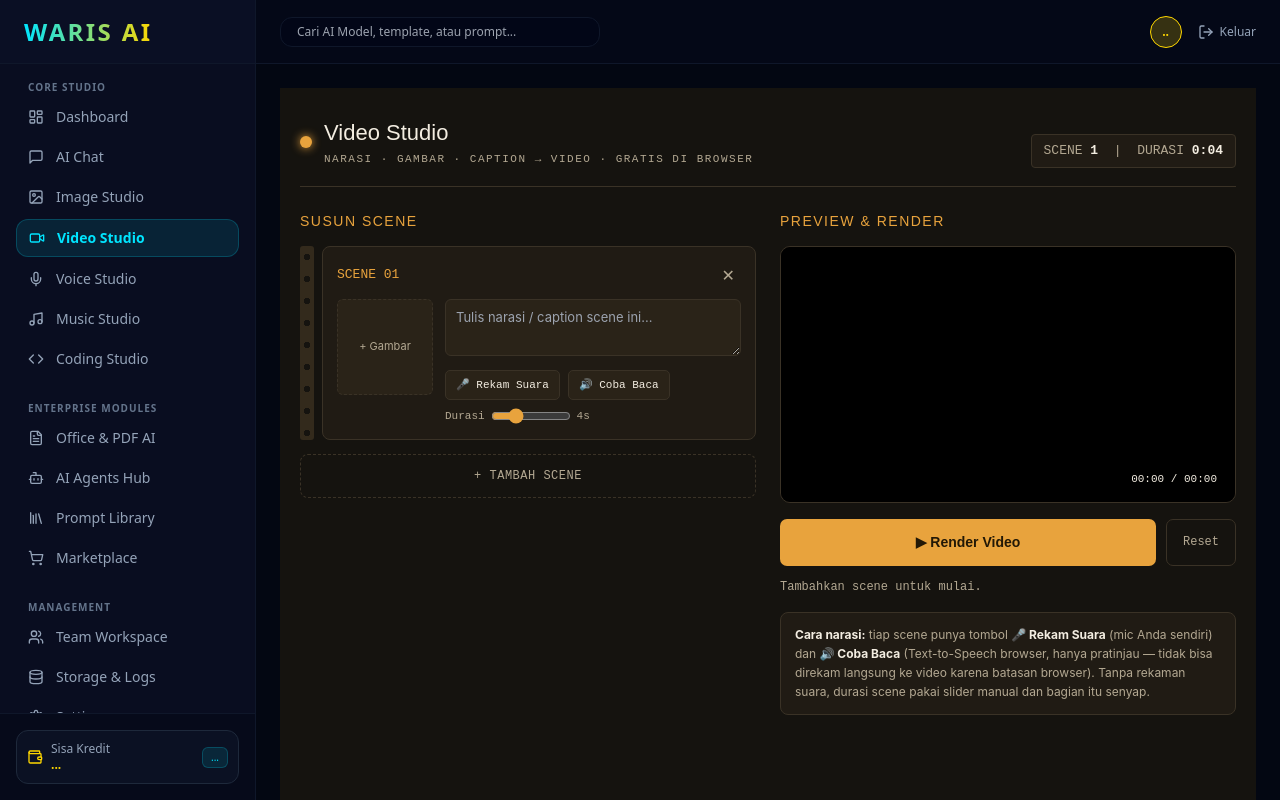
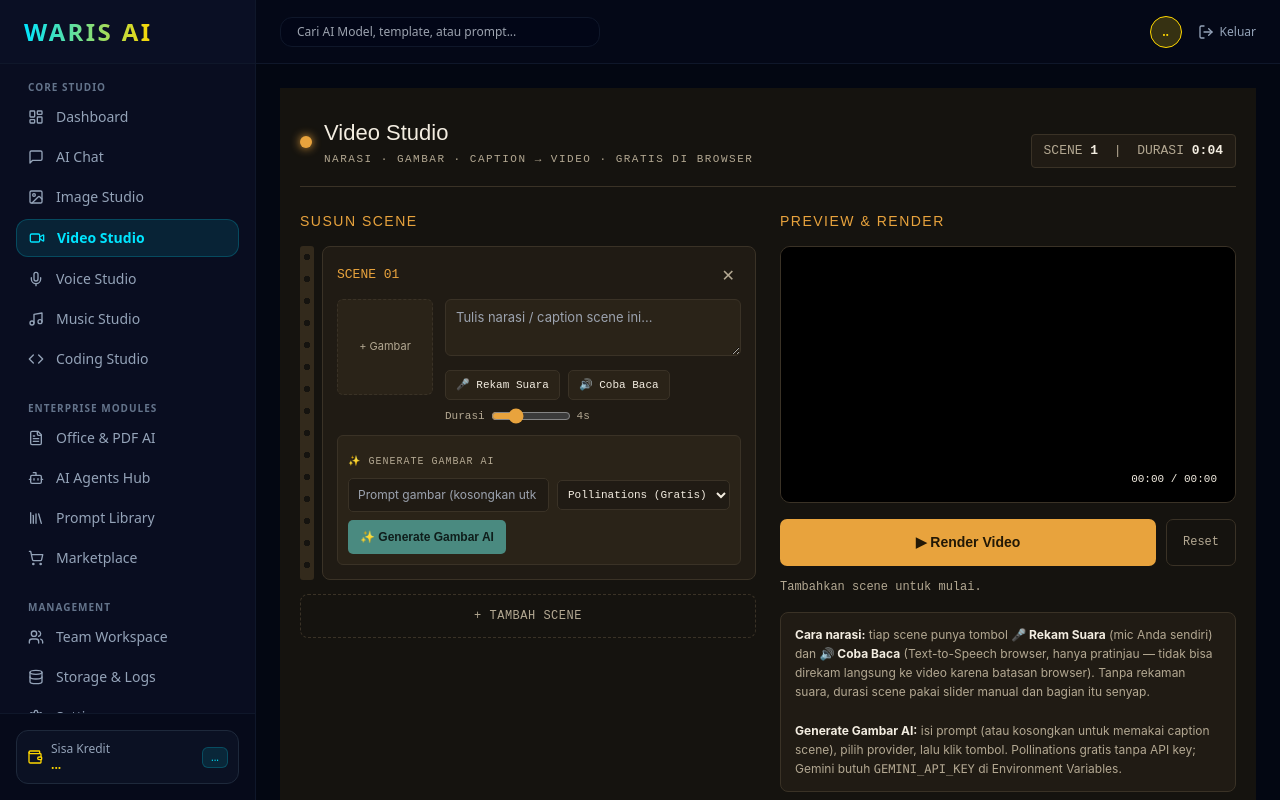
Before and after one commit to waris191010/waris-ai-superapp, a Next.js app: page /dashboard/video in a window 1280 px wide. Built offline with nearby package versions, Linux system fonts and the light colour scheme; no server answers.

Commit message:
Implement AI image generation feature
Added functionality for AI image generation including prompt input and provider selection.

```diff
--- a/src/app/dashboard/video/page.tsx
+++ b/src/app/dashboard/video/page.tsx
@@ -11,6 +11,9 @@
   audioUrl: string | null;
   audioDuration: number;
   kbDirection: 1 | -1;
+  imagePrompt: string;
+  imageProvider: 'pollinations' | 'gemini';
+  isGeneratingImage: boolean;
 }
 
 let sceneIdSeq = 1;
@@ -73,7 +76,11 @@
 
 export default function VideoStudioPage() {
   const [scenes, setScenes] = useState<Scene[]>([
-    { id: sceneIdSeq++, imageUrl: null, caption: '', manualDuration: 4, audioBlob: null, audioUrl: null, audioDuration: 0, kbDirection: 1 },
+    {
+      id: sceneIdSeq++, imageUrl: null, caption: '', manualDuration: 4,
+      audioBlob: null, audioUrl: null, audioDuration: 0, kbDirection: 1,
+      imagePrompt: '', imageProvider: 'pollinations', isGeneratingImage: false,
+    },
   ]);
   const [isRendering, setIsRendering] = useState(false);
   const [status, setStatus] = useState('Tambahkan scene untuk mulai.');
@@ -95,6 +102,7 @@
       id: sceneIdSeq++, imageUrl: null, caption: '', manualDuration: 4,
       audioBlob: null, audioUrl: null, audioDuration: 0,
       kbDirection: Math.random() > 0.5 ? 1 : -1,
+      imagePrompt: '', imageProvider: 'pollinations', isGeneratingImage: false,
     }]);
   };
 
@@ -108,6 +116,36 @@
     const reader = new FileReader();
     reader.onload = (ev) => updateScene(id, { imageUrl: ev.target?.result as string });
     reader.readAsDataURL(file);
+  };
+
+  const generateSceneImage = async (id: number) => {
+    const scene = scenes.find((s) => s.id === id);
+    if (!scene) return;
+    const prompt = scene.imagePrompt.trim() || scene.caption.trim();
+    if (!prompt) {
+      setStatus('Isi prompt gambar (atau caption) dulu sebelum generate AI.');
+      setStatusErr(true);
+      return;
+    }
+    updateScene(id, { isGeneratingImage: true });
+    setStatusErr(false);
+    setStatus('Menghasilkan gambar AI untuk scene ini...');
+    try {
+      const res = await fetch('/api/image/generate', {
+        method: 'POST',
+        headers: { 'Content-Type': 'application/json' },
+        body: JSON.stringify({ prompt, provider: scene.imageProvider }),
+      });
+      const data = await res.json();
+      if (!res.ok) throw new Error(data?.error || 'Gagal generate gambar AI.');
+      updateScene(id, { imageUrl: data.imageUrl });
+      setStatus('Gambar AI berhasil dibuat untuk scene ini.');
+    } catch (err: any) {
+      setStatus('Gagal generate gambar AI: ' + err.message);
+      setStatusErr(true);
+    } finally {
+      updateScene(id, { isGeneratingImage: false });
+    }
   };
 
   const speakCaption = (text: string) => {
@@ -302,6 +340,15 @@
         .vs-download-box a{font-family:'Space Grotesk',sans-serif;font-weight:600;color:var(--accent-teal);text-decoration:none;font-size:13px;background:rgba(74,138,128,0.15);padding:9px 14px;border-radius:6px;}
         .vs-note{font-family:'Inter',sans-serif;font-size:12px;color:var(--text-muted);line-height:1.6;margin-top:16px;padding:12px 14px;background:var(--bg-panel);border-radius:8px;border:1px solid var(--border-line);}
         .vs-note b{color:var(--text-cream);}
+        .vs-ai-box{margin-top:10px;padding:10px;background:var(--bg-panel-2);border:1px solid var(--border-line);border-radius:6px;}
+        .vs-ai-row{display:flex;gap:8px;flex-wrap:wrap;align-items:center;margin-top:8px;}
+        .vs-ai-input{flex:1;min-width:140px;background:var(--bg-panel);border:1px solid var(--border-line);border-radius:5px;color:var(--text-cream);font-family:'Inter',sans-serif;font-size:12px;padding:7px 9px;}
+        .vs-ai-input:focus{outline:none;border-color:var(--accent-teal);}
+        .vs-ai-select{background:var(--bg-panel);border:1px solid var(--border-line);border-radius:5px;color:var(--text-cream);font-family:'IBM Plex Mono',monospace;font-size:11px;padding:7px 6px;}
+        .vs-ai-btn{font-family:'Space Grotesk',sans-serif;font-weight:600;font-size:12px;background:var(--accent-teal);color:#0f1e1b;border:none;border-radius:5px;padding:8px 12px;cursor:pointer;white-space:nowrap;}
+        .vs-ai-btn:hover{background:#5da296;}
+        .vs-ai-btn:disabled{background:#2f4b46;color:#7d9b95;cursor:not-allowed;}
+        .vs-ai-label{font-family:'IBM Plex Mono',monospace;font-size:10px;color:var(--text-muted);text-transform:uppercase;letter-spacing:1px;}
       `}</style>
 
       <div className="vs-wrap">
@@ -334,7 +381,7 @@
                       style={scene.imageUrl ? { backgroundImage: `url(${scene.imageUrl})` } : {}}
                       onClick={() => fileInputRefs.current[scene.id]?.click()}
                     >
-                      {!scene.imageUrl && '+ Gambar'}
+                      {scene.isGeneratingImage ? '⏳ ...' : (!scene.imageUrl && '+ Gambar')}
                     </div>
                     <div style={{ minWidth: 0 }}>
                       <textarea
@@ -372,6 +419,35 @@
                       </div>
                     </div>
                   </div>
+
+                  <div className="vs-ai-box">
+                    <span className="vs-ai-label">✨ Generate Gambar AI</span>
+                    <div className="vs-ai-row">
+                      <input
+                        className="vs-ai-input"
+                        type="text"
+                        placeholder="Prompt gambar (kosongkan utk pakai caption)"
+                        value={scene.imagePrompt}
+                        onChange={(e) => updateScene(scene.id, { imagePrompt: e.target.value })}
+                      />
+                      <select
+                        className="vs-ai-select"
+                        value={scene.imageProvider}
+                        onChange={(e) => updateScene(scene.id, { imageProvider: e.target.value as Scene['imageProvider'] })}
+                      >
+                        <option value="pollinations">Pollinations (Gratis)</option>
+                        <option value="gemini">Gemini</option>
+                      </select>
+                      <button
+                        className="vs-ai-btn"
+                        disabled={scene.isGeneratingImage}
+                        onClick={() => generateSceneImage(scene.id)}
+                      >
+                        {scene.isGeneratingImage ? 'Membuat...' : '✨ Generate Gambar AI'}
+                      </button>
+                    </div>
+                  </div>
+
                   <input
                     type="file" accept="image/*" style={{ display: 'none' }}
                     ref={(el) => { fileInputRefs.current[scene.id] = el; }}
@@ -406,6 +482,8 @@
             )}
             <div className="vs-note">
               <b>Cara narasi:</b> tiap scene punya tombol <b>🎤 Rekam Suara</b> (mic Anda sendiri) dan <b>🔊 Coba Baca</b> (Text-to-Speech browser, hanya pratinjau — tidak bisa direkam langsung ke video karena batasan browser). Tanpa rekaman suara, durasi scene pakai slider manual dan bagian itu senyap.
+              <br /><br />
+              <b>Generate Gambar AI:</b> isi prompt (atau kosongkan untuk memakai caption scene), pilih provider, lalu klik tombol. Pollinations gratis tanpa API key; Gemini butuh <code>GEMINI_API_KEY</code> di Environment Variables.
             </div>
           </div>
         </div>
```
